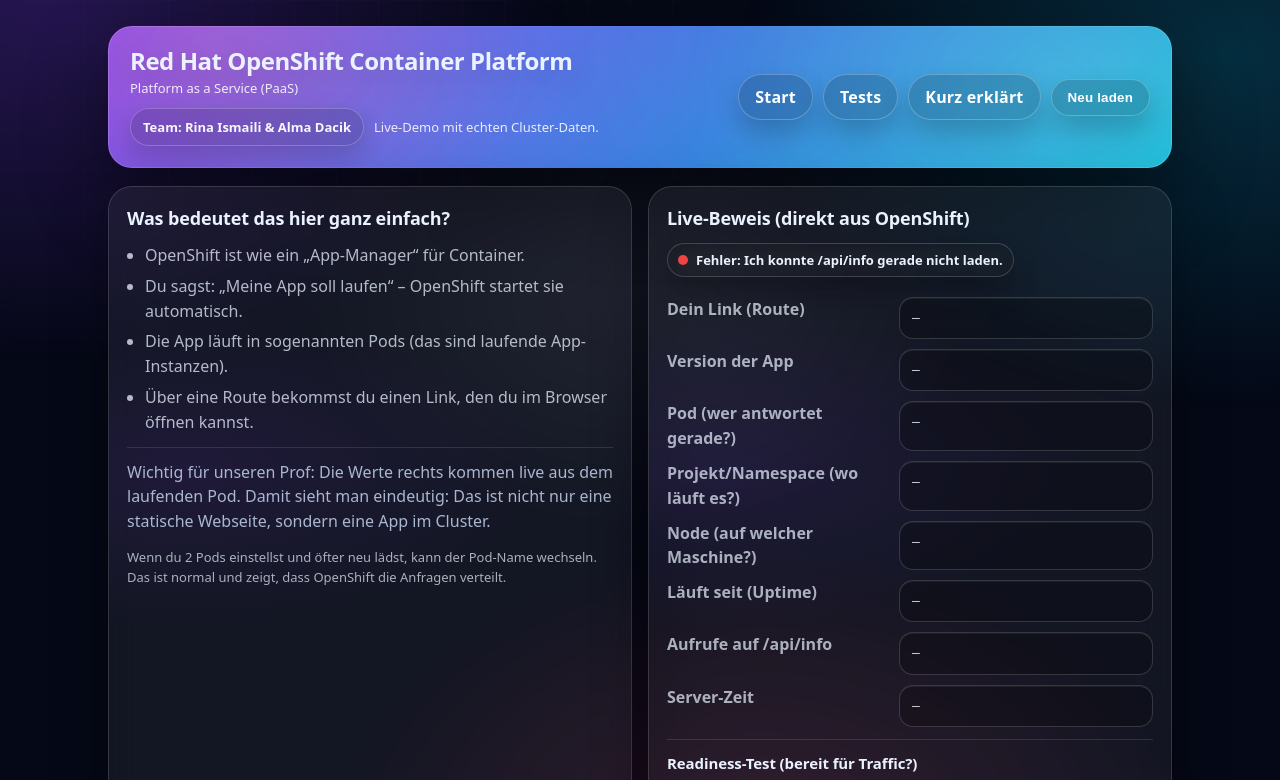
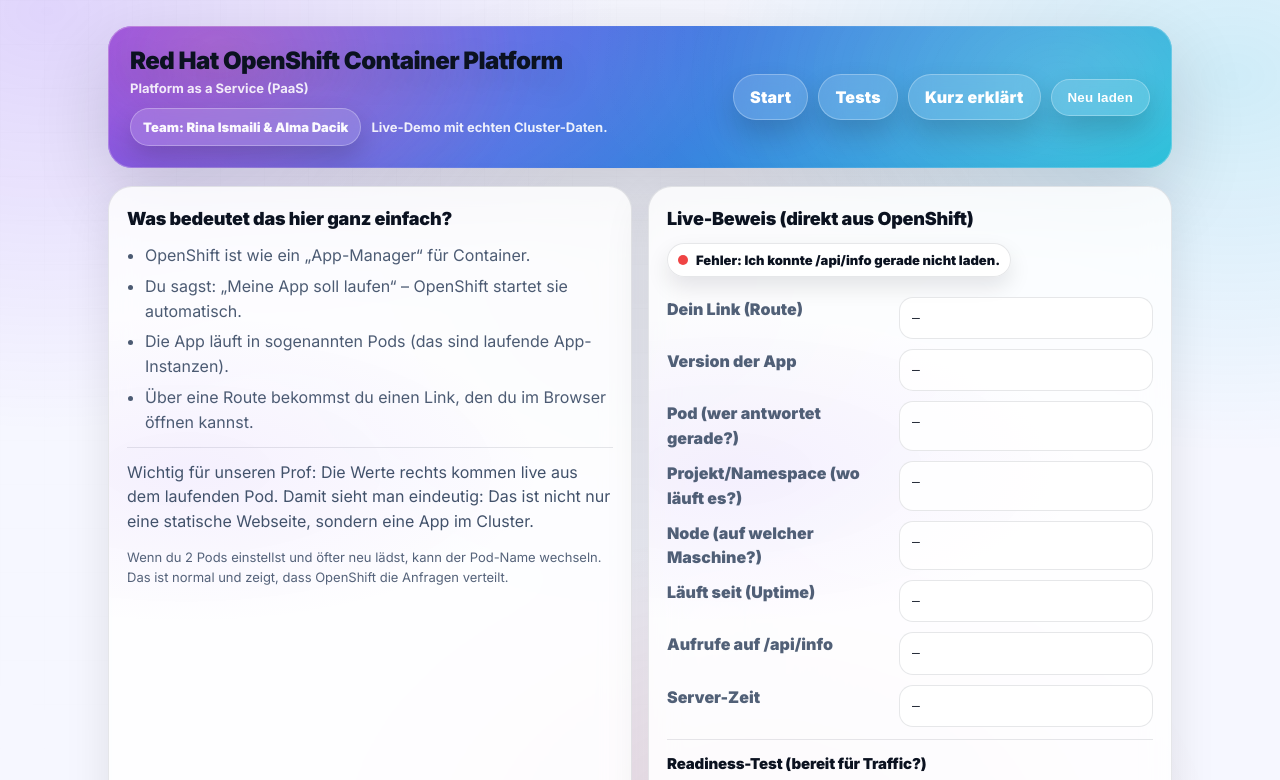
Before and after one commit to rina-ismaili-th-ab-de/openshiftdemo, a website: page public/index.html in a window 1280 px wide. Shown: the top 780 px of the page. Drawn offline with Linux system fonts and the light colour scheme; no server answers.

Commit message:
Light futuristic theme + Inter font

```diff
--- a/public/style.css
+++ b/public/style.css
@@ -1,11 +1,14 @@
+@import url("https://fonts.googleapis.com/css2?family=Inter:wght@400;600;700;800;900&display=swap");
+
 :root{
-  /* ===== FUTURE THEME (Dark + Neon) ===== */
-  --bg:#050816;
-  --card: rgba(255,255,255,0.06);
-  --card2: rgba(255,255,255,0.08);
-  --text:#eaf2ff;
-  --muted:#aab7d0;
-  --line: rgba(255,255,255,0.14);
+  /* ===== FUTURE LIGHT THEME ===== */
+  --bg:#f6f7ff;
+  --card: rgba(255,255,255,0.82);
+  --card2: rgba(255,255,255,0.92);
+
+  --text:#0b1220;
+  --muted:#42526b;
+  --line: rgba(15,23,42,0.10);
 
   /* Neon accents */
   --accent:#7c3aed;     /* neon purple */
@@ -13,11 +16,11 @@
   --accent3:#f43f5e;    /* neon pink */
 
   --ok:#22c55e;
-  --warn:#fbbf24;
+  --warn:#f59e0b;
   --bad:#ef4444;
 
-  --shadow: 0 18px 55px rgba(0,0,0,.35);
-  --shadow2: 0 28px 80px rgba(0,0,0,.45);
+  --shadow: 0 16px 45px rgba(2,6,23,.10);
+  --shadow2: 0 26px 75px rgba(2,6,23,.16);
 
   --radius:18px;
   --radius2:24px;
@@ -28,23 +31,23 @@ html,body{ height:100%; }
 
 body{
   margin:0;
-  font-family: ui-sans-serif, system-ui, -apple-system, Segoe UI, Roboto, Arial, "Noto Sans", "Apple Color Emoji","Segoe UI Emoji";
+  font-family: "Inter", ui-sans-serif, system-ui, -apple-system, Segoe UI, Roboto, Arial;
   color:var(--text);
   background: var(--bg);
   line-height:1.55;
   overflow-x:hidden;
 }
 
-/* ===== Future Background Glow + Grid ===== */
+/* ===== Futuristic soft glow (heller) ===== */
 body::before{
   content:"";
   position:fixed;
   inset:-140px;
   background:
-    radial-gradient(900px 650px at 12% 12%, rgba(124,58,237,.28), transparent 58%),
-    radial-gradient(900px 650px at 88% 18%, rgba(6,182,212,.22), transparent 55%),
-    radial-gradient(750px 520px at 58% 92%, rgba(244,63,94,.14), transparent 60%),
-    radial-gradient(600px 420px at 50% 40%, rgba(255,255,255,.06), transparent 60%);
+    radial-gradient(950px 700px at 12% 14%, rgba(124,58,237,.18), transparent 60%),
+    radial-gradient(900px 650px at 88% 20%, rgba(6,182,212,.16), transparent 58%),
+    radial-gradient(760px 540px at 58% 92%, rgba(244,63,94,.10), transparent 60%),
+    radial-gradient(650px 520px at 50% 40%, rgba(15,23,42,.05), transparent 62%);
   pointer-events:none;
   z-index:-2;
 }
@@ -54,13 +57,13 @@ body::after{
   position:fixed;
   inset:0;
   background:
-    linear-gradient(rgba(255,255,255,.04) 1px, transparent 1px),
-    linear-gradient(90deg, rgba(255,255,255,.04) 1px, transparent 1px);
-  background-size: 42px 42px;
-  mask-image: radial-gradient(circle at 30% 10%, rgba(0,0,0,0.9) 0%, rgba(0,0,0,0.25) 55%, rgba(0,0,0,0) 78%);
+    linear-gradient(rgba(15,23,42,.05) 1px, transparent 1px),
+    linear-gradient(90deg, rgba(15,23,42,.05) 1px, transparent 1px);
+  background-size: 44px 44px;
+  mask-image: radial-gradient(circle at 28% 10%, rgba(0,0,0,0.65) 0%, rgba(0,0,0,0.25) 55%, rgba(0,0,0,0) 78%);
   pointer-events:none;
   z-index:-1;
-  opacity:.55;
+  opacity:.35;
 }
 
 .container{
@@ -69,7 +72,7 @@ body::after{
   padding:26px 18px 46px;
 }
 
-/* ===== Header (Cyber / Glass / Neon) ===== */
+/* ===== Header (Cyber / Neon, aber nicht dunkel) ===== */
 .header{
   position:relative;
   border-radius: var(--radius2);
@@ -83,37 +86,35 @@ body::after{
   box-shadow: var(--shadow2);
 
   background:
-    radial-gradient(900px 420px at 10% 10%, rgba(255,255,255,.18), transparent 58%),
-    radial-gradient(900px 420px at 95% 25%, rgba(255,255,255,.10), transparent 60%),
+    radial-gradient(900px 420px at 10% 10%, rgba(255,255,255,.22), transparent 58%),
+    radial-gradient(900px 420px at 95% 25%, rgba(255,255,255,.12), transparent 60%),
     linear-gradient(135deg, rgba(124,58,237,1), rgba(6,182,212,1));
 }
 
-/* Neon edge line */
 .header::before{
   content:"";
   position:absolute;
   inset:0;
   border-radius: var(--radius2);
   padding:1px;
-  background: linear-gradient(120deg, rgba(255,255,255,.22), rgba(255,255,255,0), rgba(255,255,255,.18));
+  background: linear-gradient(120deg, rgba(255,255,255,.34), rgba(255,255,255,0), rgba(255,255,255,.26));
   -webkit-mask:
     linear-gradient(#000 0 0) content-box,
     linear-gradient(#000 0 0);
   -webkit-mask-composite: xor;
   mask-composite: exclude;
   pointer-events:none;
-  opacity:.9;
+  opacity:.95;
 }
 
-/* Soft glow */
 .header::after{
   content:"";
   position:absolute;
-  inset:-60px;
+  inset:-70px;
   background:
-    radial-gradient(520px 360px at 15% 35%, rgba(244,63,94,.18), transparent 60%),
-    radial-gradient(600px 420px at 85% 45%, rgba(255,255,255,.10), transparent 62%);
-  filter: blur(8px);
+    radial-gradient(520px 360px at 15% 35%, rgba(244,63,94,.22), transparent 60%),
+    radial-gradient(600px 420px at 85% 45%, rgba(255,255,255,.16), transparent 62%);
+  filter: blur(10px);
   pointer-events:none;
 }
 
@@ -139,7 +140,7 @@ body::after{
   gap:12px;
 }
 
-/* Punkt weg (wie du wolltest) */
+/* Punkt weg */
 .brandDot{
   display:none;
 }
@@ -153,14 +154,16 @@ body::after{
 .header .brandTitle{
   margin:0;
   font-size:24px;
+  font-weight:900;
   line-height:1.12;
-  letter-spacing:-0.45px;
-  text-shadow: 0 8px 30px rgba(0,0,0,.25);
+  letter-spacing:-0.55px;
+  text-shadow: 0 12px 34px rgba(0,0,0,.24);
 }
 
 .header .brandSubtitle{
   margin:0;
   font-size:13px;
+  font-weight:700;
   color: rgba(255,255,255,.92);
   opacity:.95;
 }
@@ -178,21 +181,22 @@ body::after{
   padding:8px 12px;
   border-radius:999px;
   font-size:13px;
-  font-weight:800;
-  color: rgba(255,255,255,.95);
-  background: rgba(0,0,0,.14);
-  border: 1px solid rgba(255,255,255,.22);
+  font-weight:900;
+  color: rgba(255,255,255,.96);
+  background: rgba(255,255,255,.14);
+  border: 1px solid rgba(255,255,255,.28);
   backdrop-filter: blur(12px);
-  box-shadow: 0 10px 26px rgba(0,0,0,.18);
+  box-shadow: 0 12px 26px rgba(0,0,0,.16);
 }
 
 .metaLine{
   font-size:13px;
-  color: rgba(255,255,255,.92);
+  font-weight:700;
+  color: rgba(255,255,255,.94);
   opacity:.95;
 }
 
-/* ===== Nav (oben rechts) ===== */
+/* ===== Nav Buttons im Header ===== */
 .nav{
   display:flex;
   gap:10px;
@@ -203,10 +207,10 @@ body::after{
 }
 
 .nav a, .nav button{
-  border:1px solid rgba(255,255,255,.24);
+  border:1px solid rgba(255,255,255,.28);
   text-decoration:none;
   cursor:pointer;
-  background: rgba(0,0,0,.16);
+  background: rgba(255,255,255,.14);
   color:#fff;
   padding:10px 16px;
   border-radius:999px;
@@ -214,14 +218,14 @@ body::after{
   letter-spacing:.2px;
   backdrop-filter: blur(12px);
   transition: transform .10s ease, background .2s ease, box-shadow .2s ease, border .2s ease;
-  box-shadow: 0 14px 28px rgba(0,0,0,.20);
+  box-shadow: 0 14px 28px rgba(0,0,0,.16);
 }
 
 .nav a:hover, .nav button:hover{
-  background: rgba(0,0,0,.24);
-  border:1px solid rgba(255,255,255,.34);
+  background: rgba(255,255,255,.20);
+  border:1px solid rgba(255,255,255,.36);
   box-shadow:
-    0 16px 40px rgba(0,0,0,.28),
+    0 16px 40px rgba(0,0,0,.22),
     0 0 0 6px rgba(6,182,212,.10);
   transform: translateY(-1px);
 }
@@ -242,10 +246,10 @@ body::after{
   .grid{ grid-template-columns: 1fr; }
 }
 
-/* ===== Cards (Glass + Neon edge) ===== */
+/* ===== Cards (hell + glass + modern) ===== */
 .card{
   background: var(--card);
-  border: 1px solid rgba(255,255,255,.14);
+  border: 1px solid var(--line);
   border-radius: var(--radius2);
   padding:18px 18px;
   box-shadow: var(--shadow);
@@ -260,28 +264,30 @@ body::after{
   position:absolute;
   inset:-1px;
   border-radius: var(--radius2);
-  background: radial-gradient(600px 260px at 15% 15%, rgba(124,58,237,.18), transparent 60%);
+  background: radial-gradient(600px 260px at 15% 15%, rgba(124,58,237,.10), transparent 60%);
   pointer-events:none;
-  opacity:.6;
+  opacity:.7;
 }
 
 .card:hover{
   transform: translateY(-3px);
-  box-shadow: 0 22px 60px rgba(0,0,0,.40);
-  border:1px solid rgba(255,255,255,.22);
+  box-shadow: 0 22px 55px rgba(2,6,23,.16);
+  border:1px solid rgba(15,23,42,0.14);
 }
 
 .card h2{
   margin:0 0 10px;
   font-size:18px;
-  letter-spacing:-0.15px;
+  font-weight:900;
+  letter-spacing:-0.2px;
   position:relative;
   z-index:1;
 }
 
 .card h3{
   font-size:15px;
-  letter-spacing:-0.1px;
+  font-weight:900;
+  letter-spacing:-0.15px;
   position:relative;
   z-index:1;
 }
@@ -295,14 +301,14 @@ body::after{
 
 .small{
   font-size:13px;
-  color: rgba(234,242,255,.70);
+  color: rgba(66,82,107,.90);
   position:relative;
   z-index:1;
 }
 
 .hr{
   height:1px;
-  background: rgba(255,255,255,.12);
+  background: rgba(15,23,42,0.10);
   margin:12px 0;
 }
 
@@ -315,10 +321,9 @@ body::after{
   border-radius:999px;
   font-weight:900;
   font-size:13px;
-  border:1px solid rgba(255,255,255,.18);
-  background: rgba(0,0,0,.18);
-  backdrop-filter: blur(12px);
-  box-shadow: 0 14px 26px rgba(0,0,0,.25);
+  border:1px solid rgba(15,23,42,0.10);
+  background: var(--card2);
+  box-shadow: 0 10px 22px rgba(2,6,23,.10);
   position:relative;
   z-index:1;
 }
@@ -329,12 +334,10 @@ body::after{
 }
 .dot.warn{ background: var(--warn); }
 .dot.bad{ background: var(--bad); }
-
-/* wichtig: dein JS nutzt ok/err */
 .dot.ok{ background: var(--ok); }
 .dot.err{ background: var(--bad); }
 
-/* ===== KV (Tech Look) ===== */
+/* ===== KV ===== */
 .kv{
   display:grid;
   grid-template-columns: 220px 1fr;
@@ -349,50 +352,48 @@ body::after{
 }
 
 .k{
-  color: rgba(234,242,255,.70);
+  color: rgba(66,82,107,.92);
   font-weight:900;
 }
 
 .v{
-  background: rgba(0,0,0,.22);
-  border:1px solid rgba(255,255,255,.16);
+  background: rgba(255,255,255,.92);
+  border:1px solid rgba(15,23,42,0.10);
   border-radius:14px;
   padding:10px 12px;
   font-family: ui-monospace, SFMono-Regular, Menlo, Monaco, Consolas, "Liberation Mono", "Courier New", monospace;
   font-size:13px;
-  color: rgba(234,242,255,.92);
+  color: #0b1220;
   overflow:auto;
-  box-shadow: inset 0 1px 0 rgba(255,255,255,.06);
+  box-shadow: inset 0 1px 0 rgba(255,255,255,.9);
 }
 
 /* ===== Listen ===== */
 .list{
   margin:10px 0 0;
   padding-left:18px;
-  color: rgba(234,242,255,.75);
+  color: rgba(66,82,107,.95);
   position:relative;
   z-index:1;
 }
 .list li{ margin:6px 0; }
 
-/* ===== Buttons überall (neutral & clean) ===== */
+/* ===== Buttons überall ===== */
 button{
-  border:1px solid rgba(255,255,255,.16);
-  background: rgba(255,255,255,.08);
+  border:1px solid rgba(15,23,42,0.12);
+  background: rgba(255,255,255,.92);
   color: var(--text);
   padding:10px 14px;
   border-radius:14px;
   font-weight:900;
   cursor:pointer;
-  backdrop-filter: blur(12px);
-  box-shadow: 0 14px 28px rgba(0,0,0,.25);
-  transition: transform .10s ease, box-shadow .2s ease, border .2s ease, background .2s ease;
+  box-shadow: 0 12px 26px rgba(2,6,23,.12);
+  transition: transform .10s ease, box-shadow .2s ease, border .2s ease;
 }
 
 button:hover{
-  box-shadow: 0 18px 40px rgba(0,0,0,.32);
-  border:1px solid rgba(255,255,255,.24);
-  background: rgba(255,255,255,.10);
+  box-shadow: 0 18px 40px rgba(2,6,23,.16);
+  border:1px solid rgba(15,23,42,0.16);
   transform: translateY(-1px);
 }
 
@@ -409,40 +410,42 @@ button:active{
   position:relative;
   z-index:1;
 }
+
 .activity input{
   flex:1;
   padding:12px 12px;
   border-radius:14px;
-  border:1px solid rgba(255,255,255,.16);
+  border:1px solid rgba(15,23,42,0.12);
   outline:none;
   font-size:14px;
   color: var(--text);
-  background: rgba(0,0,0,.22);
-  box-shadow: 0 14px 26px rgba(0,0,0,.24);
+  background: rgba(255,255,255,.92);
+  box-shadow: 0 12px 24px rgba(2,6,23,.10);
 }
+
 .activity input:focus{
   border-color: rgba(6,182,212,.55);
-  box-shadow: 0 0 0 5px rgba(6,182,212,.16), 0 14px 26px rgba(0,0,0,.30);
+  box-shadow: 0 0 0 5px rgba(6,182,212,.16), 0 12px 24px rgba(2,6,23,.14);
 }
 
-/* ===== History Console ===== */
+/* ===== History Console bleibt dark (sieht wie Terminal aus) ===== */
 #historyList{
-  background:#060a17;
+  background:#070a14;
   color:#eaf2ff;
   border-radius:16px;
   padding:12px 12px;
-  border:1px solid rgba(255,255,255,.12);
+  border:1px solid rgba(255,255,255,.10);
   box-shadow: inset 0 0 0 1px rgba(255,255,255,.06);
 }
 
 /* Footer Note */
 .footerNote{
   margin-top:12px;
-  color: rgba(234,242,255,.70);
+  color: rgba(66,82,107,.95);
   font-size:13px;
 }
 
-/* ===== Mobile Feinschliff ===== */
+/* ===== Mobile ===== */
 @media (max-width: 700px){
   .container{ padding:20px 14px 40px; }
   .header{ padding:18px 18px; border-radius:18px; }
```
